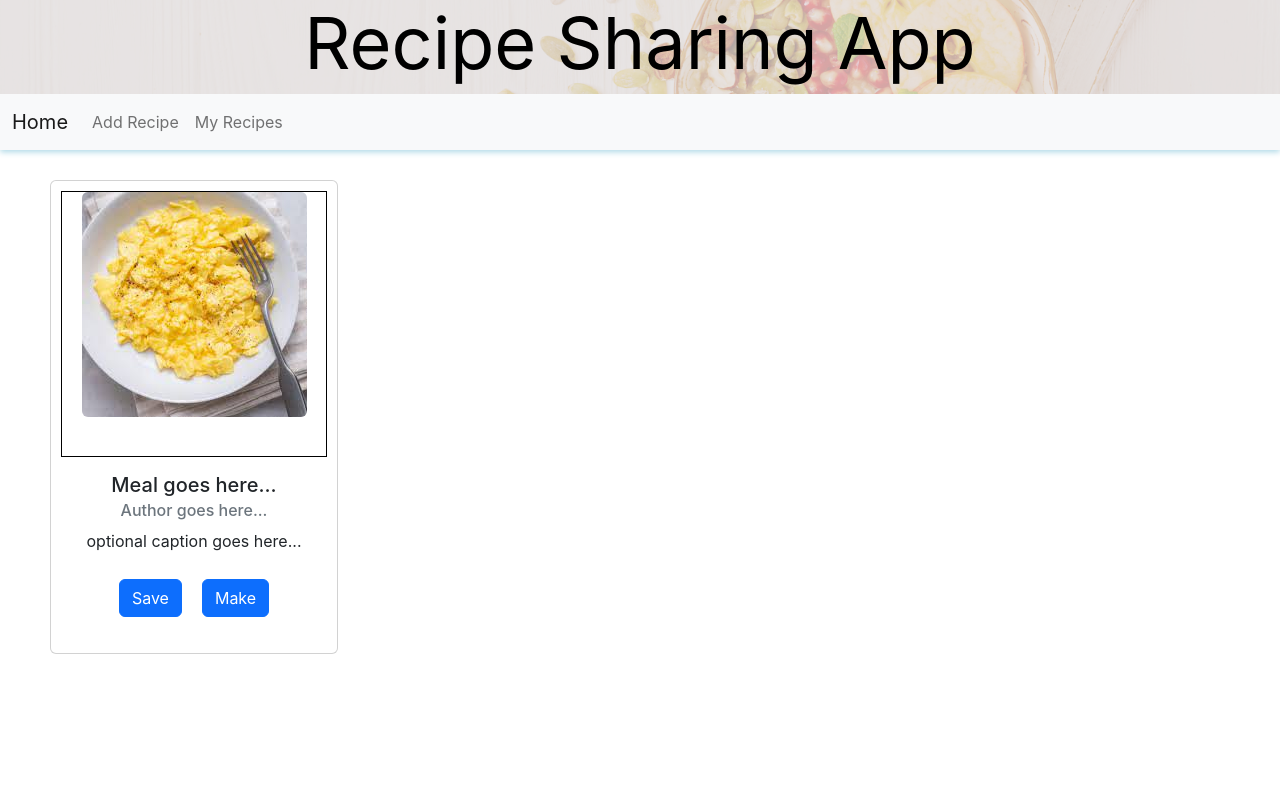
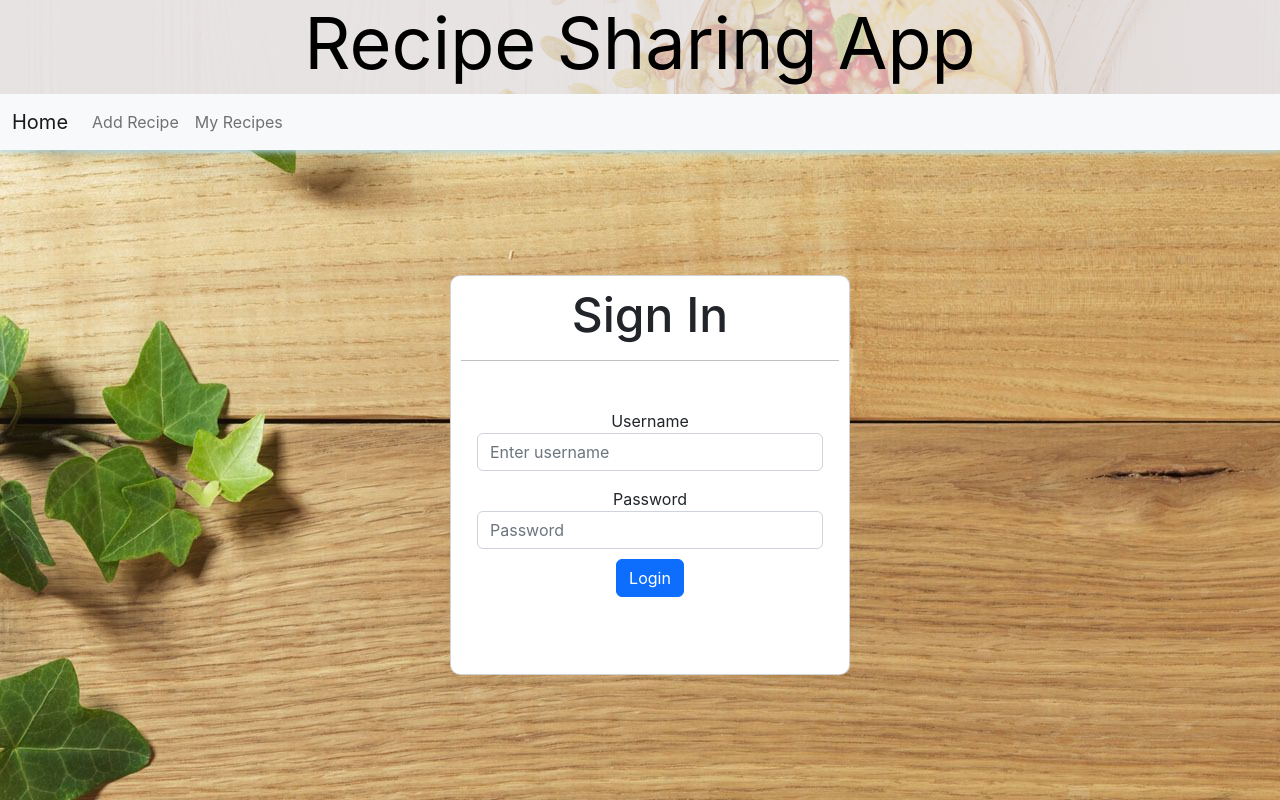
Before and after one commit to jeje1197/Recipe-Sharing-App, a React (Create React App) app in the folder recipe-front-end/: page / in a window 1280 px wide. Built offline with nearby package versions, Linux system fonts and the light colour scheme.

Commit message:
Styling changes to header, login and Card components

```diff
--- a/recipe-front-end/src/App.css
+++ b/recipe-front-end/src/App.css
@@ -1,39 +1,12 @@
 .App {
+  height: 100%;
   text-align: center;
-  height: 100%;
+  background-image: url("./images/wooden.jpg");
+  /* background-size: 100%; */
 }
 
-.App-logo {
-  height: 40vmin;
-  pointer-events: none;
+.recipe-app-body-container {
+  /* position: relative; */
+  height: 100%;
+  background-color: aqua;
 }
-
-@media (prefers-reduced-motion: no-preference) {
-  .App-logo {
-    animation: App-logo-spin infinite 20s linear;
-  }
-}
-
-.App-header {
-  background-color: #282c34;
-  min-height: 100vh;
-  display: flex;
-  flex-direction: column;
-  align-items: center;
-  justify-content: center;
-  font-size: calc(10px + 2vmin);
-  color: white;
-}
-
-.App-link {
-  color: #61dafb;
-}
-
-@keyframes App-logo-spin {
-  from {
-    transform: rotate(0deg);
-  }
-  to {
-    transform: rotate(360deg);
-  }
-}
--- a/recipe-front-end/src/App.js
+++ b/recipe-front-end/src/App.js
@@ -7,20 +7,23 @@ import AddRecipes from './components/AddRecipes';
 import MyRecipes from './components/MyRecipes';
 
 function App() {
-  let loggedIn = true
+  let loggedIn = false
+  // loggedIn = true
 
   return (
     <div className="App">
       <Header/>
+
+      {/* <div className="recipe-app-body-container"> */}
         { loggedIn ?
-          <div>
               <Routes>
                 <Route path="/" element={ <Home/> } exact />
                 <Route path="/add" element={ <AddRecipes/> } />
                 <Route path="/myrecipes" element={ <MyRecipes/> } />
               </Routes>
-          </div> : <Login/>
+            : <Login/>
         }
+      {/* </div> */}
     </div>
   );
 }
--- a/recipe-front-end/src/components/Card.js
+++ b/recipe-front-end/src/components/Card.js
@@ -8,8 +8,8 @@ function Card(props) {
     return (
         <div className="card" style={{width: "18rem"}}>
 
-            <div className="cardImgDiv ">
-                <img className="cardImg rounded mx-auto d-block"src={props.image} alt="Recipe Visual"/>
+            <div className="cardImgDiv rounded">
+                <img className="cardImg rounded mx-auto d-block" src={props.image} alt="Recipe Visual"/>
             </div>
 
             <div className="card-body">
--- a/recipe-front-end/src/components/Header.css
+++ b/recipe-front-end/src/components/Header.css
@@ -1,4 +1,5 @@
 .recipe-app-header {
+    width: 100%;
     background-color: rgb(211, 205, 205);
     background-image: url("../images/foodbanner2.png");
     background-repeat: no-repeat;
@@ -17,13 +18,14 @@
 
 .recipe-app-navbar {
     color:black;
-
+    background-color: #fff;
+    /* background-color: rgb(158, 99, 77); */
 }
 
 .recipe-app-navbar-text1 {
-
+    font-weight: 400;
 }
 
 .recipe-app-navbar-text2 {
-
+    font-weight: 400;
 }
--- a/recipe-front-end/src/components/Header.js
+++ b/recipe-front-end/src/components/Header.js
@@ -7,7 +7,7 @@ const Header = () => {
         <div className="recipe-app-header">
             <h1 className="display-2 recipe-app-header-text">Recipe Sharing App</h1>
 
-            <nav className="navbar navbar-expand-lg bg-light recipe-app-navbar">
+            <nav className="navbar navbar-expand-lg bg-light">
                 <div className="container-fluid">
 
                     <Link className="navbar-brand recipe-app-navbar-text1" to="/">Home</Link>
--- a/recipe-front-end/src/components/Home.css
+++ b/recipe-front-end/src/components/Home.css
@@ -1,8 +1,10 @@
 .allCards {
-    margin-top: 20px;
-    margin-left: 30px;
+    margin: 3rem;
+    padding: 2rem;
     display: flex;
     flex-flow: wrap;
+    background-color: #fff;
+    border: 0.4rem solid burlywood;
 }
 
 .card {
@@ -17,8 +19,8 @@
 }
 
 .cardImg {
-    max-width: 225px;
-    max-height: 225px;
+    height: 100%;
+    max-width: 100%;
 }
 
 .btn {
--- a/recipe-front-end/src/components/Home.js
+++ b/recipe-front-end/src/components/Home.js
@@ -9,7 +9,7 @@ function Home() {
         <div className="Home">
             <div className="allCards">
                 <Card image={eggs} />
-                {/* <Card image={pbj} /> */}
+                <Card image={pbj} />
             </div>
         </div>
     )
--- a/recipe-front-end/src/components/Login.css
+++ b/recipe-front-end/src/components/Login.css
@@ -9,12 +9,23 @@
 .login-card {
     width: 25rem;
     height: 25rem;
-    padding: 20px;
-    background: -webkit-linear-gradient(top,#7579ff,#5c346d);
+    /* background: -webkit-linear-gradient(top,#7579ff,#5c346d); */
     border-radius: 10px;
 }
 
 .login-header {
-    font-size: xx-large;
-    color: #fff;
+    font-size: 3rem;
+    padding-bottom: 1rem;
+    margin-bottom: 2rem;
+    border-bottom: 1px solid silver;
 }
+
+.login-form-group {
+    padding-top: 1rem;
+    padding-left: 1rem;
+    padding-right: 1rem;
+}
+
+.login-form-button {
+    margin-top: 0rem;
+}
--- a/recipe-front-end/src/components/Login.js
+++ b/recipe-front-end/src/components/Login.js
@@ -13,16 +13,16 @@ function Login() {
                 <form>
                     <h5 className="card-title login-header">Sign In</h5>
 
-                    <div className="form-group">
+                    <div className="form-group login-form-group">
                         <label htmlFor="inputUsername">Username</label>
                         <input type="text" className="form-control" id="inputUsername" aria-describedby="emailHelp" placeholder="Enter username"/>
                     </div>
-                    <div className="form-group">
+                    <div className="form-group login-form-group">
                         <label htmlFor="inputPassword">Password</label>
                         <input type="password" className="form-control" id="inputPassword" placeholder="Password"/>
                     </div>
 
-                    <button className="btn btn-primary"
+                    <button className="btn btn-primary login-form-button"
                         onClick={ () => { sendLoginInfo() } }>
                         Login
                     </button>
--- a/recipe-front-end/src/index.css
+++ b/recipe-front-end/src/index.css
@@ -1,10 +1,11 @@
 html {
+  margin: 0;
   height: 100%;
 }
 
 body {
+  margin: 0;
   height: 100%;
-  margin: 0;
   font-family: -apple-system, BlinkMacSystemFont, 'Segoe UI', 'Roboto', 'Oxygen',
     'Ubuntu', 'Cantarell', 'Fira Sans', 'Droid Sans', 'Helvetica Neue',
     sans-serif;
```
Also changed, not shown: recipe-front-end/src/images/wooden.jpg (added). Lines whose indentation alone changed are shown as unchanged.
